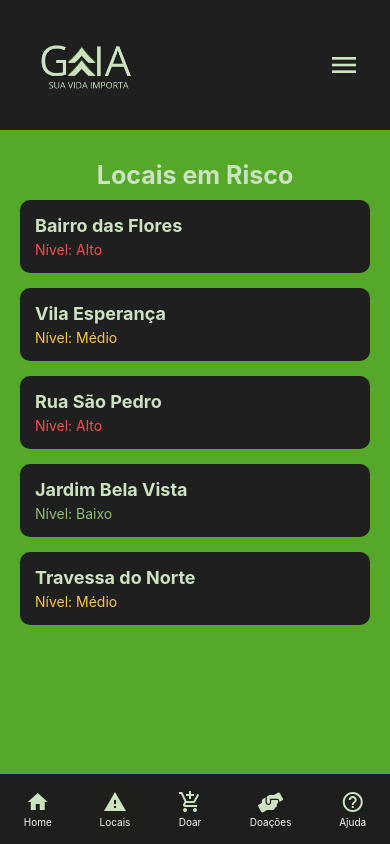
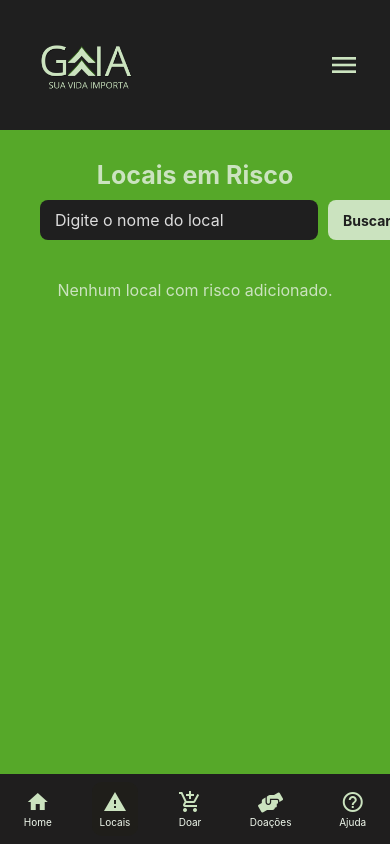
Before and after one commit to GsGaia/MOBILE, a React Native app in the folder Gaia/: screen /Locais in a window 390 px wide. Built offline with nearby package versions, Linux system fonts and the light colour scheme.

Commit message:
Api adicionada a Tela de Locais.

```diff
--- a/Gaia/src/screens/Doacoes/Doacoes.js
+++ b/Gaia/src/screens/Doacoes/Doacoes.js
@@ -1,4 +1,3 @@
-// Doacoes.js
 import React, { useEffect, useState } from 'react';
 import { View, Text, StyleSheet, ScrollView, TouchableOpacity } from 'react-native';
 import AsyncStorage from '@react-native-async-storage/async-storage';
--- a/Gaia/src/screens/Locais/Locais.js
+++ b/Gaia/src/screens/Locais/Locais.js
@@ -1,21 +1,126 @@
-import { View, Text, StyleSheet, ScrollView } from 'react-native';
+import React, { useState } from 'react';
+import {
+  View,
+  Text,
+  StyleSheet,
+  ScrollView,
+  TextInput,
+  ActivityIndicator,
+  TouchableOpacity,
+  KeyboardAvoidingView,
+  Platform,
+} from 'react-native';
 import Footer from '../../components/Footer/Footer';
 import Header from '../../components/Header/Header';
 
+const API_KEY = '88fb1e0ef453001b8e4dd2827549e849';
+
+async function fetchGeocode(nomeLocal) {
+  const url = `http://api.openweathermap.org/geo/1.0/direct?q=${encodeURIComponent(
+    nomeLocal
+  )}&limit=1&appid=${API_KEY}`;
+  const response = await fetch(url);
+  if (!response.ok) return null;
+  const data = await response.json();
+  return data[0];
+}
+
+async function fetchPrevisao(lat, lon) {
+  const url = `https://api.openweathermap.org/data/2.5/forecast?lat=${lat}&lon=${lon}&units=metric&appid=${API_KEY}`;
+  const response = await fetch(url);
+  if (!response.ok) {
+    console.log('Erro na resposta da API:', response.status);
+    return null;
+  }
+  const data = await response.json();
+  return data;
+}
+
 export default function Locais() {
-  const locaisRisco = [
-    { id: 1, nome: 'Bairro das Flores', nivel: 'Alto' },
-    { id: 2, nome: 'Vila Esperança', nivel: 'Médio' },
-    { id: 3, nome: 'Rua São Pedro', nivel: 'Alto' },
-    { id: 4, nome: 'Jardim Bela Vista', nivel: 'Baixo' },
-    { id: 5, nome: 'Travessa do Norte', nivel: 'Médio' },
-  ];
+  const [search, setSearch] = useState('');
+  const [locaisRisco, setLocaisRisco] = useState([]);
+  const [loading, setLoading] = useState(false);
+  const [errorMsg, setErrorMsg] = useState('');
+
+  async function buscarLocal() {
+    setErrorMsg('');
+    setLoading(true);
+
+    const geo = await fetchGeocode(search);
+    if (!geo) {
+      setErrorMsg('Local não encontrado.');
+      setLoading(false);
+      return;
+    }
+
+    const previsao = await fetchPrevisao(geo.lat, geo.lon);
+    if (!previsao) {
+      setErrorMsg('Erro ao buscar previsão.');
+      setLoading(false);
+      return;
+    }
+
+    let risco = 'Baixo';
+    const proximasHoras = previsao.list.slice(0, 6); // 18 horas (3h cada)
+    for (const hora of proximasHoras) {
+      const chuva = hora.rain?.['3h'] || 0;
+      if (chuva > 10) {
+        risco = 'Alto';
+        break;
+      } else if (chuva > 2) {
+        risco = risco === 'Alto' ? 'Alto' : 'Médio';
+      }
+    }
+
+    setLocaisRisco((old) => [
+      ...old,
+      { id: old.length + 1, nome: geo.name, nivel: risco },
+    ]);
+    setLoading(false);
+    setSearch('');
+  }
 
   return (
-    <View style={styles.container}>
-      <Header/>
+    <KeyboardAvoidingView
+      behavior={Platform.OS === 'ios' ? 'padding' : undefined}
+      style={styles.container}
+    >
+      <Header />
       <Text style={styles.titulo}>Locais em Risco</Text>
-      <ScrollView contentContainerStyle={styles.lista}>
+
+      <View style={{ flex: 1 }}>
+        <ScrollView
+          contentContainerStyle={[styles.scrollContent, { paddingBottom: 120 }]}
+        >
+          <View style={styles.pesquisaContainer}>
+            <TextInput
+              placeholder="Digite o nome do local"
+              style={styles.input}
+              value={search}
+              onChangeText={setSearch}
+              placeholderTextColor="#ddd"
+              onSubmitEditing={buscarLocal}
+              returnKeyType="search"
+            />
+            <TouchableOpacity onPress={buscarLocal} style={styles.botaoBuscar}>
+              <Text style={styles.textoBotao}>Buscar</Text>
+            </TouchableOpacity>
+          </View>
+
+          {loading && (
+            <ActivityIndicator
+              size="large"
+              color="#CBE3BF"
+              style={{ marginTop: 20 }}
+            />
+          )}
+
+          {!loading && locaisRisco.length === 0 && (
+            <Text style={styles.semDados}>
+              Nenhum local com risco adicionado.
+            </Text>
+          )}
+
           {locaisRisco.map((local) => (
             <View key={local.id} style={styles.card}>
               <Text style={styles.nome}>{local.nome}</Text>
@@ -24,10 +129,13 @@ export default function Locais() {
               </Text>
             </View>
           ))}
+
+          {!!errorMsg && <Text style={styles.error}>{errorMsg}</Text>}
         </ScrollView>
+      </View>
 
       <Footer />
-    </View>
+    </KeyboardAvoidingView>
   );
 }
 
@@ -49,18 +157,41 @@ const styles = StyleSheet.create({
     flex: 1,
     backgroundColor: '#56A829',
     paddingTop: 160,
-
   },
-  titulo:{
-    fontSize:25,
-    textAlign:'center',
-    marginBottom:10,
-    fontWeight:'bold',
-    color: '#CBE3BF'
+  titulo: {
+    fontSize: 25,
+    textAlign: 'center',
+    marginBottom: 10,
+    fontWeight: 'bold',
+    color: '#CBE3BF',
   },
-  lista: {
+  pesquisaContainer: {
+    flexDirection: 'row',
+    marginHorizontal: 20,
+    marginBottom: 10,
+  },
+  input: {
+    flex: 1,
+    backgroundColor: '#1F1F1F',
+    borderRadius: 8,
+    paddingHorizontal: 15,
+    paddingVertical: 10,
+    color: '#CBE3BF',
+    fontSize: 16,
+  },
+  botaoBuscar: {
+    backgroundColor: '#CBE3BF',
+    paddingHorizontal: 15,
+    justifyContent: 'center',
+    marginLeft: 10,
+    borderRadius: 8,
+  },
+  textoBotao: {
+    fontWeight: 'bold',
+    color: '#1F1F1F',
+  },
+  scrollContent: {
     paddingHorizontal: 20,
-    paddingBottom: 20,
   },
   card: {
     backgroundColor: '#1F1F1F',
@@ -78,4 +209,15 @@ const styles = StyleSheet.create({
     marginTop: 5,
     fontSize: 14,
   },
+  semDados: {
+    color: '#CBE3BF',
+    fontSize: 16,
+    textAlign: 'center',
+    marginTop: 30,
+  },
+  error: {
+    textAlign: 'center',
+    color: '#ff4d4d',
+    marginTop: 10,
+  },
 });
```
Also changed, not shown: Gaia/src/screens/Doar/Doar.js (+5 -5 lines). Lines whose indentation alone changed are shown as unchanged.
